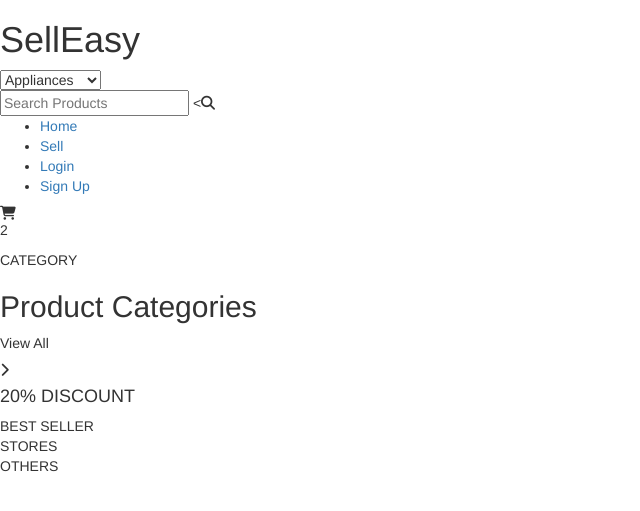
After one commit to Ifeanyi-Okoli/e-commerce, a Django app: page / in a window 1280 px wide. The commit adds this page. Shown: the top 511 px of the page, without its empty margins (0-640 px from the left). Run offline with Django 4.2, Linux system fonts and the light colour scheme; data comes from the database, SQL or seed files in the repository; some libraries are stand-ins or nearby versions.

Commit message:
e-commerce project on-going

```diff
--- a/sell_easy/core/account/forms.py
+++ b/sell_easy/core/account/forms.py
@@ -2,7 +2,7 @@ from django import forms
 from .models import Profile
 
 class LoginForm(forms.Form):
-    email = forms.EmailField(label=('Email'), required=True)
+    email = forms.EmailField(label='Email', required=True)
     password = forms.CharField(label='password', widget=forms.PasswordInput)
 
 
--- a/sell_easy/core/models.py
+++ b/sell_easy/core/models.py
@@ -1,5 +1,6 @@
 from django.db import models
 from django.contrib.auth.models import User
+from django.contrib import admin
 from django.core.validators import MaxValueValidator, MinValueValidator
 from django.db.models import Q, Max, QuerySet
 from core.account.models import Profile
@@ -13,6 +14,11 @@ class Store(models.Model):
 
     def __str__(self) -> str:
        return self.name
+
+    @admin.display(description="Total Products")
+    def total_products(self):
+     #    total = self.total_products
+        return self.products.count()
 
 
 class Category(models.Model):
--- a/sell_easy/core/templates/core/home.html
+++ b/sell_easy/core/templates/core/home.html
@@ -1,8 +1,65 @@
 {% extends 'base.html' %}
+{% comment %} {% extends 'base.css' %} {% endcomment %}
 
 {% block title %}{{ title }}{% endblock %}
 
 {% block content %}
+{# BANNER SECTION #}
+<section>
+    <img src="">
+</section>
+{# CATEGORY SECTION #}
+<section>
+    CATEGORY
+    <div class='section-heading'>
+        <h2>Product Categories</h2>
+        <div class='view all'>
+            <p>View All</p>
+            <i class="fas fa-chevron-right"></i>
+        </div>
+    </div>
+    <div class='section-grid'>
+        {% for category in categories %}
+        <div class= 'card'>
+        </div>
+        {% endfor %}
+
+</section>
+{# PRODUCTS SECTION #}
+<section>
+    <div class= 'section-heading'>
+
+    </div>
+</section>
+
+
+{# DISCOUNT SECTION #}
+<section>
+    <div>
+        <h4>20% DISCOUNT</h4>
+    </div>
+
+    <div></div>
+</section>
+
+{# BEST SELLER SECTION #}
+<section>
+    BEST SELLER
+</section>
+{# STORES SECTION #}
+<section>
+    STORES
+</section>
+{# OTHERS SECTION #}
+<section>
+    OTHERS
+</section>
+
+
+
+
+
     <h1>{{ title }}</h1>
     <p>{{ content }}</p>
+
 {% endblock %}
--- a/sell_easy/core/urls.py
+++ b/sell_easy/core/urls.py
@@ -5,6 +5,7 @@ from . import views
 
 urlpatterns = [
     # path('admin/', admin.site.urls),
+    path('', views.home, name='home'),
     path('products', views.products, name='products'),
     path("products/<int:id>", views.product, name="product"),
     path("stores", views.stores, name="stores"),
--- a/sell_easy/core/views.py
+++ b/sell_easy/core/views.py
@@ -4,22 +4,24 @@ from .models import Products, Store, Category
 
 # Create your views here.
 
+def home(request):
+    products = Products.objects.all().values()
+    # best_selling_products = products.filter('price')
+    # products = products
+    categories = Category.objects.all()
+    stores = Store.objects.all()
 
-# def web_page(products):
-#     page = "<url>"
-#     for product in products:
-#         page += f"""<li><h1>{product["name"]}</h1><h2>{product["desc"]}</h2><p>{product["price"]}</p></li>"""
 
-#     page+= "</ul>"
-#     return page
+    context={
+        "products": products,
+        # "best_selling_products": best_selling_products,
+        "categories": categories,
+        "stores": stores,
+    }
 
-# def store_page(products):
-#     page = "<url>"
-#     for store in stores:
-#         page += f"<li><h1>{store.name}</h1><h2>{store.tagline}</h2><p>{store.owner.username}, Welcome</p></li>"
+    return render(request, "core/home.html", context)
 
-#     page+= "</ul>"
-#     return page
+
 
 
 def products(request):
--- a/sell_easy/sell_easy/settings.py
+++ b/sell_easy/sell_easy/settings.py
@@ -120,6 +120,10 @@ USE_TZ = True
 # https://docs.djangoproject.com/en/4.2/howto/static-files/
 
 STATIC_URL = 'static/'
+# STATIC_ROOT = os.path.join(BASE_DIR, 'static')
+STATICFILES_DIRS = [
+    os.path.join(BASE_DIR, 'static')
+]
 
 # Default primary key field type
 # https://docs.djangoproject.com/en/4.2/ref/settings/#default-auto-field
--- a/sell_easy/templates/base.html
+++ b/sell_easy/templates/base.html
@@ -1,3 +1,5 @@
+{% load static %}
+
 <html>
     <head>
         <meta charset="UTF-8">
@@ -6,12 +8,20 @@
         <meta name="description" content="A simple PHP MVC framework">
         <title>{% block title %} {% endblock %}</title>
         <link rel="stylesheet" href="https://maxcdn.bootstrapcdn.com/bootstrap/3.3.5/css/bootstrap.min.css">
+        <link rel="stylesheet" href="https://cdnjs.cloudflare.com/ajax/libs/font-awesome/6.4.0/css/all.min.css" integrity="sha512-iecdLmaskl7CVkqkXNQ/ZH/XLlvWZOJyj7Yy7tcenmpD1ypASozpmT/E0iPtmFIB46ZmdtAc9eNBvH0H/ZpiBw==" crossorigin="anonymous" referrerpolicy="no-referrer" />
         {% block stylesheets %} {% endblock %}
     </head>
     <body>
-        <header></header>
-        <main>{% block content %}{% endblock %}</main>
-        <footer></footer>
+        <header>
+            {% include 'header.html' %}
+        </header>
+        <main>
+            {% block content %}
+            {% endblock %}
+        </main>
+        <footer>
+            {% include 'footer.html' %}
+        </footer>
         {% comment %} {% block javascripts %} {% endblock %} {% endcomment %}
     </body>
 </html>
--- /dev/null
+++ b/sell_easy/templates/header.html
@@ -0,0 +1,45 @@
+<nav>
+    <div class='logo'>
+        <h1>SellEasy </h1>
+    </div>
+
+    <div class='middle search-panel'>
+        <select>
+            <option>Appliances</option>
+            <option>Fashion</option>
+            <option>Beauty Care</option>
+            <option>Babies</option>
+            <option>Books</option>
+            <option>Electronics</option>
+            <option>Food</option>
+            <option>Games</option>
+            <option>Health</option>
+            <option>Home</option>
+            <option>Industrial</option>
+            <option>Music</option>
+            <option>Sports</option>
+            <option>Men Clothes</option>
+
+        </select>
+        <div class='search'>
+            <input type="text" placeholder="Search Products">
+            <<i class="fa-solid fa-magnifying-glass"></i>
+        </div>
+    </div>
+
+
+
+    <div class='right'>
+        <ul class='auth'>
+            <li><a href="index.php">Home</a></li>
+            <li><a href="sell.php">Sell</a></li>
+            <li><a href="login.php">Login</a></li>
+            <li><a href="signup.php">Sign Up</a></li>
+        </ul>
+    </div>
+
+    <div class='shopping-cart'>
+        <i class="fa-sharp fa-solid fa-cart-shopping"></i>
+        <p>{{ 2 }}</p>
+    </div>
+</nav>
```
Also changed, not shown: sell_easy/core/account/templates/account/signup.html (+10 -6 lines), sell_easy/core/admin.py (+13 -2 lines), sell_easy/static/base.css (added, +83 -0 lines), sell_easy/core/static/base.css (added), sell_easy/templates/footer.html (added).
